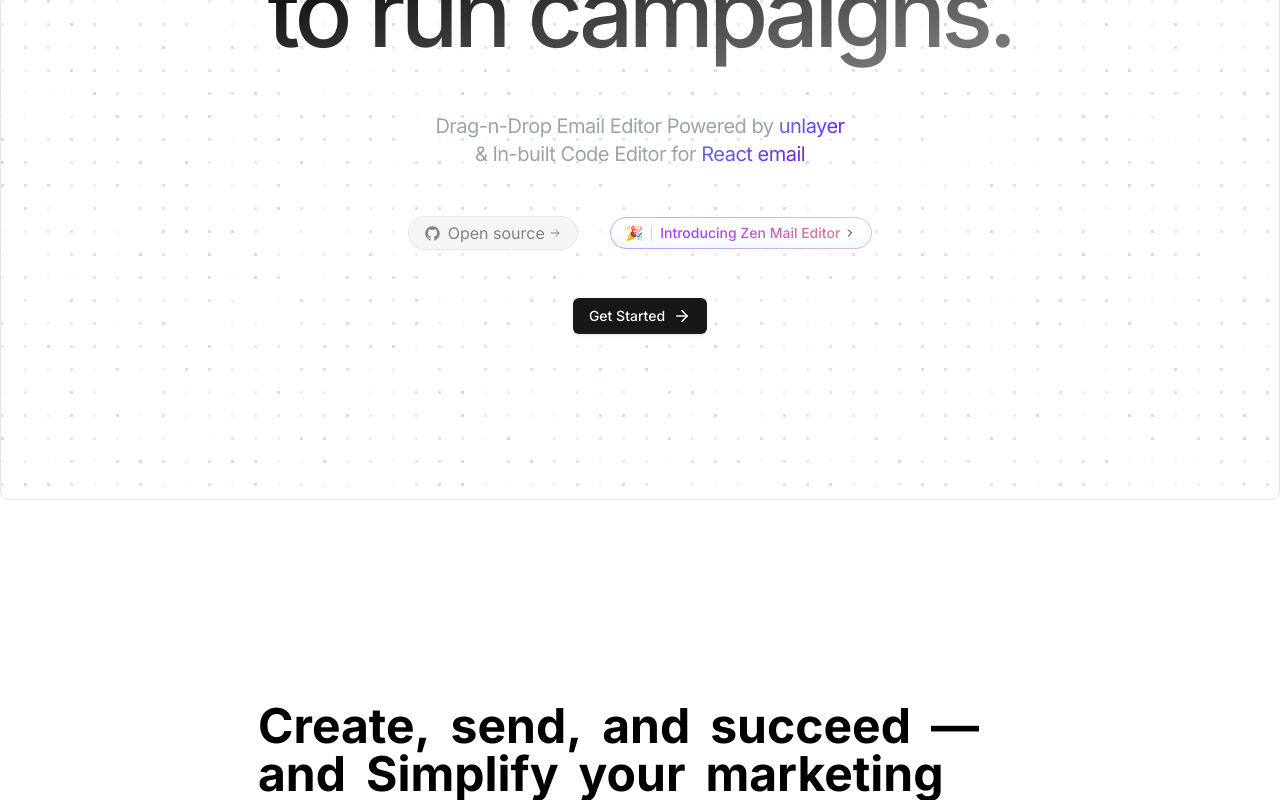
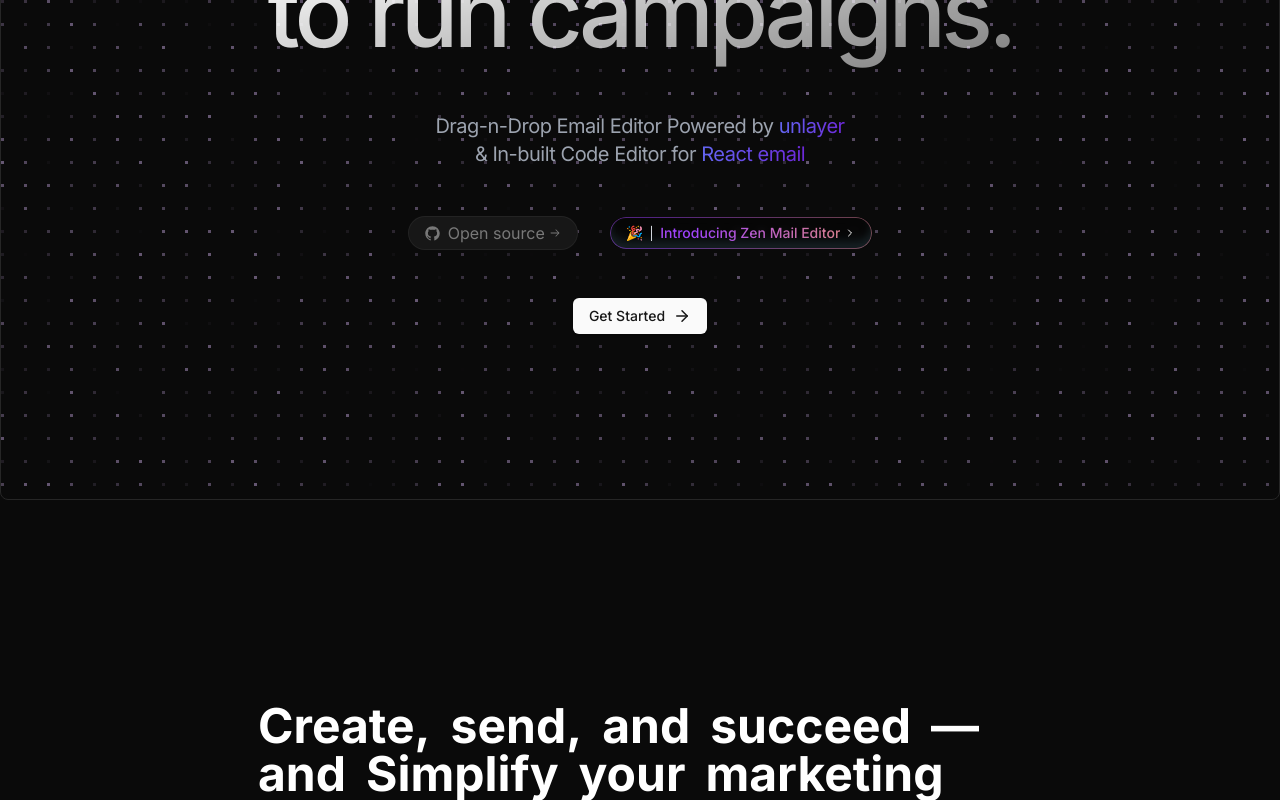
Before and after one commit to javeed-syed/zenmail, a Next.js app: page / in a window 1280 px wide. Shown: the part 300-1100 px from the top of the page. Built offline with nearby package versions, Linux system fonts and the light colour scheme.

Commit message:
landing page done v1 with dark mode toogle

```diff
--- a/components/toogle.tsx
+++ b/components/toogle.tsx
@@ -13,8 +13,10 @@
 } from "@/components/ui/dropdown-menu"
 
 export function ModeToggle() {
-  const { setTheme } = useTheme("dark")
-
+  const { setTheme } = useTheme()
+  React.useEffect(() => {
+    setTheme('dark')
+  })
   return (
     <DropdownMenu>
       <DropdownMenuTrigger asChild>
--- a/pages/Sections/HeaderSection.tsx
+++ b/pages/Sections/HeaderSection.tsx
@@ -1,4 +1,3 @@
-'use client'
 import Link from 'next/link'
 import { MenuIcon } from 'lucide-react'
 import React from 'react'
@@ -10,6 +9,7 @@
   DrawerTitle,
   DrawerTrigger,
 } from "@/components/ui/drawer"
+import { ModeToggle } from '@/components/toogle'
 
 function HeaderSection() {
   return (
@@ -43,6 +43,7 @@
 
 function AuthButtons() {
   return (<div className="ml-auto flex h-full items-center gap-4">
+    <ModeToggle />
     <Link href="/signin" prefetch={false}>
       <button className="text-sm disabled:pointer-events-none h-9 px-4 py-2 rounded-md font-medium transition-colors">Log in</button>
     </Link>
--- a/pages/Sections/HeroSection.tsx
+++ b/pages/Sections/HeroSection.tsx
@@ -18,7 +18,9 @@
                 <br className="hidden md:block" /> &#38; In-built Code Editor for <Link href="https://react.email/" className="bg-gradient-to-r from-indigo-500 to-violet-700 bg-clip-text text-transparent hover:underline">React email</Link>
             </p>
             <div className='flex flex-col justify-center m-4 gap-4 md:flex-row md:gap-8 mb-12'>
-            <OpenSource />
+            <Link href="https://github.com/javeed-syed/zenmail">
+              <OpenSource />
+            </Link>
             <NewAnnoucment />
             </div>
             <Button>Get Started <ArrowRight size={18} className='ml-2' /> </Button>
--- a/pages/Sections/TextRevealSection.tsx
+++ b/pages/Sections/TextRevealSection.tsx
@@ -3,7 +3,7 @@
 
 function TextRevealSection() {
   return (
-    <div className="z-10 flex min-h-[16rem] items-center justify-center">
+    <div className="z-10 flex min-h-[32rem] items-center justify-center">
       <TextReveal text="Create, send, and succeed — and Simplify your marketing and reach your audience with ease." />
     </div>
   )
```
Also changed, not shown: app/page.tsx (+5 -5 lines).
